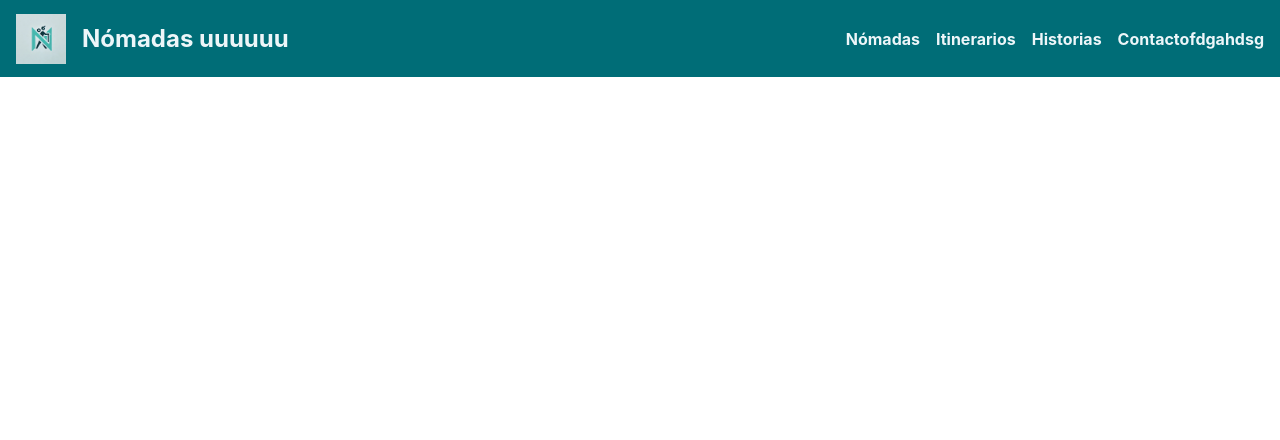
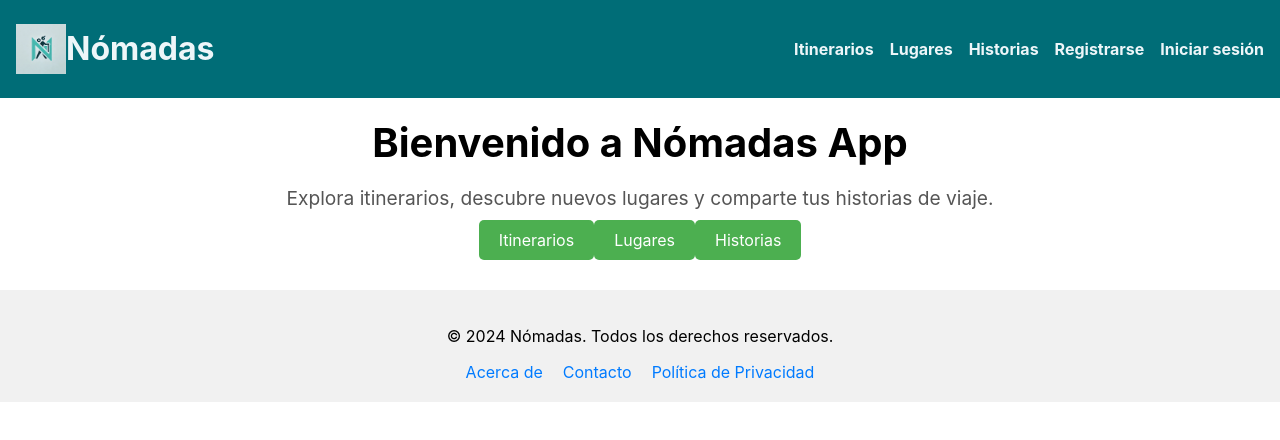
Before and after one commit to benjir03/nomadasAPP, a React (Create React App) app: page /HomePage in a window 1280 px wide. Shown: the top 440 px of the page. Built offline with nearby package versions, Linux system fonts and the light colour scheme.

Commit message:
Creación de algunas páginas

```diff
--- a/package.json
+++ b/package.json
@@ -8,6 +8,7 @@
     "@testing-library/user-event": "^13.5.0",
     "react": "^18.3.1",
     "react-dom": "^18.3.1",
+    "react-router-dom": "^6.27.0",
     "react-scripts": "5.0.1",
     "web-vitals": "^2.1.4"
   },
--- a/src/App.css
+++ b/src/App.css
@@ -36,3 +36,9 @@
     transform: rotate(360deg);
   }
 }
+
+footer {
+  background-color: #f1f1f1;
+  padding: 20px;
+  text-align: center;
+}
--- a/src/App.js
+++ b/src/App.js
@@ -1,11 +1,27 @@
+import React from 'react';
+import { BrowserRouter as Router, Route, Routes } from 'react-router-dom';
 import "./App.css";
 import BarraNav from "./componentes/BarraNav";
+import Footer from "./componentes/Footer";
+import Button from "./componentes/Button";
+import Cambiodecontraseña from './componentes/Cambiodecontraseña';
+import Lugares from './componentes/Lugares';
+import HomePage from './componentes/HomePage';
 
 function App() {
   return (
-    <div className="App">
-      <BarraNav />
-    </div>
+    <Router>
+      <div className="App">
+        <BarraNav />
+        <Routes>
+          <Route path="/cambio-de-contraseña" element={<Cambiodecontraseña />} />
+          <Route path="/HomePage" element={<HomePage />} />
+          <Route path="/lugares" element={<Lugares />} />
+        </Routes>
+        <Footer />
+      </div>
+    </Router>
   );
 }
+
 export default App;
--- a/src/componentes/BarraNav.jsx
+++ b/src/componentes/BarraNav.jsx
@@ -1,4 +1,5 @@
 import React from "react";
+import { Link } from "react-router-dom";
 import "../estilos/styBarraNav.css";
 import { logoNomadas } from "../imgs/ArchivoImgs";
 
@@ -6,22 +7,31 @@ const BarraNav = () => {
   return (
     <header className="header">
       <div className="logo">
-        <img src={logoNomadas} alt="Logo de la página" />
-        <h1>Nómadas uuuuuu</h1>
+        <Link to="/HomePage">
+          <img src={logoNomadas} alt="Logo de la página" />
+          <h1>Nómadas</h1>
+        </Link>
       </div>
       <nav>
         <ul className="nav-links">
           <li>
-            <a href="#home">Nómadas</a>
+            <Link to="/itinerarios">Itinerarios</Link>
           </li>
           <li>
-            <a href="#about">Itinerarios</a>
+            <Link to="/lugares">Lugares</Link>
           </li>
           <li>
-            <a href="#services">Historias</a>
+            <Link to="/historias">Historias</Link>
           </li>
           <li>
-            <a href="#contact">Contactofdgahdsg</a>
+            <Link className="botonAccion" to="/register">
+              Registrarse
+            </Link>
+          </li>
+          <li>
+            <Link className="botonAccion" to="/login">
+              Iniciar sesión
+            </Link>
           </li>
         </ul>
       </nav>
--- /dev/null
+++ b/src/componentes/Button.jsx
@@ -0,0 +1,14 @@
+import React from "react";
+import "../estilos/styGenBut.css";
+
+const Button = () => {
+    return (
+        <div className="GenBut">
+            <button className="button">
+                Boton
+            </button>
+        </div>
+    );
+};
+
+export default Button;
--- /dev/null
+++ b/src/componentes/Cambiodecontraseña.jsx
@@ -0,0 +1,43 @@
+import React, { useState } from 'react';
+
+function ResetPasswordPage() {
+  const [email, setEmail] = useState('');
+  const [message, setMessage] = useState('');
+
+  const handleSubmit = (e) => {
+    e.preventDefault();
+    // Aquí podrías agregar la lógica para enviar el correo electrónico al servidor
+    setMessage('Si el correo es válido, se enviarán instrucciones para restablecer la contraseña.');
+  };
+
+  const handleHelpClick = () => {
+    // Lógica para manejar la ayuda (podría redirigir a una página de soporte o mostrar más instrucciones)
+    alert('Para más ayuda, contacta con el soporte o revisa las preguntas frecuentes en nuestra página de ayuda.');
+  };
+
+  return (
+    <div style={{ maxWidth: '400px', margin: '0 auto', padding: '20px', textAlign: 'center' }}>
+      <h2>Restablecer Contraseña</h2>
+      <p>Introduce tu dirección de correo electrónico o nombre de usuario, y te enviaremos un enlace para restablecer tu contraseña.</p>
+      <form onSubmit={handleSubmit}>
+        <div style={{ marginBottom: '15px' }}>
+          <label htmlFor="email">Correo electrónico:</label>
+          <input
+            type="email"
+            id="email"
+            value={email}
+            onChange={(e) => setEmail(e.target.value)}
+            required
+            style={{ width: '100%', padding: '8px', marginTop: '5px' }}
+          />
+        </div>
+        <button type="submit" style={{ width: '100%', padding: '10px', backgroundColor: '#007bff', color: '#fff', border: 'none', borderRadius: '5px' }}>
+          Enviar instrucciones
+        </button>
+      </form>
+      {message && <p style={{ marginTop: '15px', color: 'green' }}>{message}</p>}
+    </div>
+  );
+}
+
+export default ResetPasswordPage;
--- /dev/null
+++ b/src/componentes/Footer.jsx
@@ -0,0 +1,16 @@
+import React from 'react';
+
+function Footer() {
+  return (
+    <footer style={{ backgroundColor: '#f1f1f1', padding: '20px', textAlign: 'center', marginTop: '20px' }}>
+      <p>&copy; {new Date().getFullYear()} Nómadas. Todos los derechos reservados.</p>
+      <div style={{ marginTop: '10px' }}>
+        <a href="/about" style={{ margin: '0 10px', color: '#007bff', textDecoration: 'none' }}>Acerca de</a>
+        <a href="/contact" style={{ margin: '0 10px', color: '#007bff', textDecoration: 'none' }}>Contacto</a>
+        <a href="/privacy" style={{ margin: '0 10px', color: '#007bff', textDecoration: 'none' }}>Política de Privacidad</a>
+      </div>
+    </footer>
+  );
+}
+
+export default Footer;
--- /dev/null
+++ b/src/componentes/HomePage.jsx
@@ -0,0 +1,23 @@
+import React from "react";
+import { Link } from "react-router-dom";
+import "../estilos/styHomePage.css";
+
+const HomePage = () => {
+  return (
+    <div className="home-page">
+      <header className="home-header">
+        <h1>Bienvenido a Nómadas App</h1>
+        <p>Explora itinerarios, descubre nuevos lugares y comparte tus historias de viaje.</p>
+      </header>
+      <section className="home-content">
+        <div className="home-options">
+          <Link to="/itinerarios" className="home-button">Itinerarios</Link>
+          <Link to="/lugares" className="home-button">Lugares</Link>
+          <Link to="/historias" className="home-button">Historias</Link>
+        </div>
+      </section>
+    </div>
+  );
+};
+
+export default HomePage;
--- /dev/null
+++ b/src/componentes/Lugares.jsx
@@ -0,0 +1,79 @@
+import React from 'react';
+
+const placesData = [
+  {
+    name: 'La Isla de las Muñecas',
+    imageUrl: 'https://example.com/isla-munecas.jpg', // Cambia esto por la URL real de la imagen
+    category: 'Lugares recomendados',
+  },
+  {
+    name: 'Prismas basálticos',
+    imageUrl: 'https://example.com/prismas-basalticos.jpg', // Cambia esto por la URL real de la imagen
+    category: 'Lugares recomendados',
+  },
+  {
+    name: 'Islas Marietas',
+    imageUrl: 'https://example.com/islas-marietas.jpg', // Cambia esto por la URL real de la imagen
+    category: 'Lugares recomendados',
+  },
+  {
+    name: 'Riviera Maya',
+    imageUrl: 'https://example.com/riviera-maya.jpg', // Cambia esto por la URL real de la imagen
+    category: 'Más visitados',
+  },
+  {
+    name: 'Palenque',
+    imageUrl: 'https://example.com/palenque.jpg', // Cambia esto por la URL real de la imagen
+    category: 'Más visitados',
+  },
+  {
+    name: 'Bellas Artes',
+    imageUrl: 'https://example.com/bellas-artes.jpg', // Cambia esto por la URL real de la imagen
+    category: 'Más visitados',
+  },
+];
+
+function PlacesBlog() {
+  return (
+    <div style={{ maxWidth: '1200px', margin: '0 auto', padding: '20px' }}>
+      <h1 style={{ textAlign: 'center' }}>Lugares</h1>
+      <p style={{ textAlign: 'center', fontSize: '1.2em' }}>¡Explora lugares fuera de lo común!</p>
+
+      {/* Lugares recomendados */}
+      <h2>Lugares recomendados</h2>
+      <div style={{ display: 'flex', flexWrap: 'wrap', justifyContent: 'space-around', gap: '15px' }}>
+        {placesData
+          .filter(place => place.category === 'Lugares recomendados')
+          .map((place, index) => (
+            <div key={index} style={{ width: '200px', textAlign: 'center' }}>
+              <img
+                src={place.imageUrl}
+                alt={place.name}
+                style={{ width: '100%', height: '150px', borderRadius: '8px', objectFit: 'cover' }}
+              />
+              <p>{place.name}</p>
+            </div>
+          ))}
+      </div>
+
+      {/* Más visitados */}
+      <h2>Más visitados</h2>
+      <div style={{ display: 'flex', flexWrap: 'wrap', justifyContent: 'space-around', gap: '15px' }}>
+        {placesData
+          .filter(place => place.category === 'Más visitados')
+          .map((place, index) => (
+            <div key={index} style={{ width: '200px', textAlign: 'center' }}>
+              <img
+                src={place.imageUrl}
+                alt={place.name}
+                style={{ width: '100%', height: '150px', borderRadius: '8px', objectFit: 'cover' }}
+              />
+              <p>{place.name}</p>
+            </div>
+          ))}
+      </div>
+    </div>
+  );
+}
+
+export default PlacesBlog;
--- a/src/estilos/styBarraNav.css
+++ b/src/estilos/styBarraNav.css
@@ -1,5 +1,3 @@
-@import "./styGeneral.css";
-
 .header {
   display: flex;
   justify-content: space-between;
@@ -10,19 +8,28 @@
 }
 
 .logo {
-  gap: 1rem;
   display: flex;
   align-items: center;
+  gap: 1rem;
   white-space: nowrap;
+}
+
+.logo > a {
+  display: flex;
+  align-items: center;
+  text-decoration: none; /* Remueve el subrayado */
+  color: inherit; /* Hereda el color del contenedor */
 }
 
 .logo > h1 {
   font-size: 1.5rem;
+  margin: 0;
 }
 
-.logo > img {
-  width: 50px;
+.logo > a > img {
+  width: 50px; /* Ajusta a un tamaño adecuado */
   height: auto;
+  display: block;
 }
 
 .nav-links {
--- /dev/null
+++ b/src/estilos/styGenBut.css
@@ -0,0 +1,18 @@
+@import "./styGeneral.css";
+
+.GenBut{
+    padding: 2rem;
+}
+
+.button {
+    background-color: var(--primary-color);
+    color: var(--background-color);
+    border-radius: 7px;
+    font-size: 1rem;
+    width: 5%;
+    height: 30px;
+}
+
+.button:hover{
+    color: var(--secondary-color);
+}
--- /dev/null
+++ b/src/estilos/styHomePage.css
@@ -0,0 +1,37 @@
+.home-page {
+    text-align: center;
+    padding: 20px;
+  }
+
+  .home-header {
+    margin-bottom: 20px;
+  }
+
+  .home-header h1 {
+    font-size: 2.5em;
+    margin: 0;
+  }
+
+  .home-header p {
+    font-size: 1.2em;
+    color: #555;
+  }
+
+  .home-content {
+    display: flex;
+    justify-content: center;
+    gap: 15px;
+  }
+
+  .home-button {
+    padding: 10px 20px;
+    background-color: #4CAF50;
+    color: white;
+    text-decoration: none;
+    border-radius: 5px;
+    transition: background-color 0.3s;
+  }
+
+  .home-button:hover {
+    background-color: #45a049;
+  }
```
Also changed, not shown: 1 other file (tests, documents, lock files or other folders).
